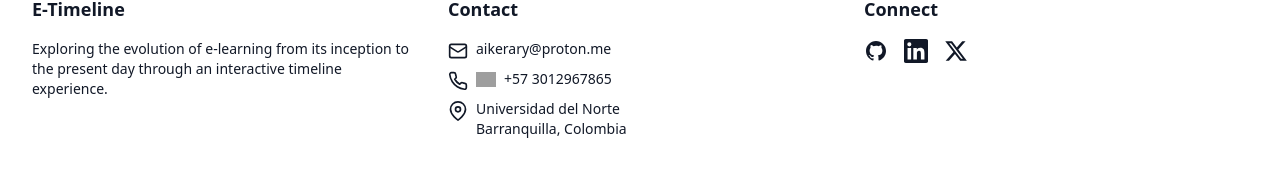
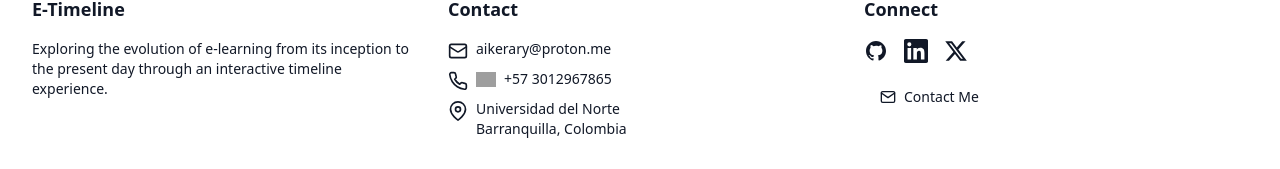
Before and after one commit to aikerary/E-timeline, a React (Vite) app: page / in a window 1280 px wide. Shown: the part 2104-2273 px from the top of the page. Built offline with nearby package versions, Linux system fonts and the light colour scheme; grey boxes are pictures that could not be loaded.

Commit message:
feat: update text color in Footer component for improved accessibility

```diff
--- a/src/components/Footer.tsx
+++ b/src/components/Footer.tsx
@@ -97,7 +97,7 @@
             <div className="mt-4">
               <a
                 href="/contact"
-                className="inline-flex items-center px-4 py-2 bg-primary-600 hover:bg-primary-700 text-white text-sm font-medium rounded transition-colors"
+                className="inline-flex items-center px-4 py-2 bg-primary-600 hover:bg-primary-700 text-text-primary text-sm font-medium rounded transition-colors"
               >
                 <svg className="w-4 h-4 mr-2" xmlns="http://www.w3.org/2000/svg" viewBox="0 0 24 24" fill="none" stroke="currentColor" strokeWidth="2" strokeLinecap="round" strokeLinejoin="round">
                   <path d="M4 4h16c1.1 0 2 .9 2 2v12c0 1.1-.9 2-2 2H4c-1.1 0-2-.9-2-2V6c0-1.1.9-2 2-2z"></path>
```
